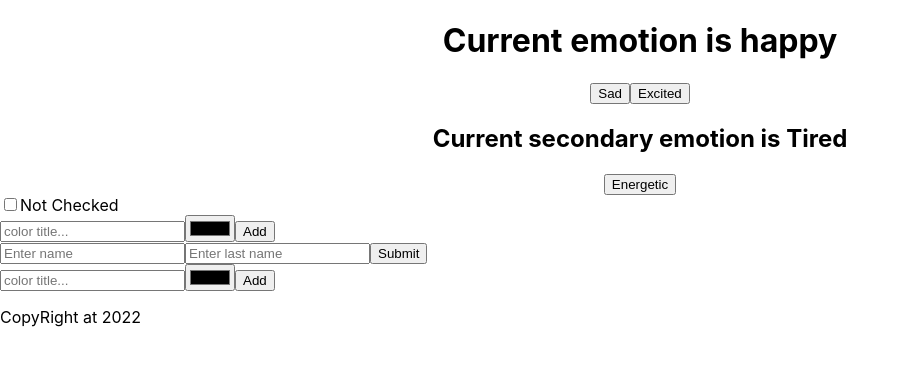
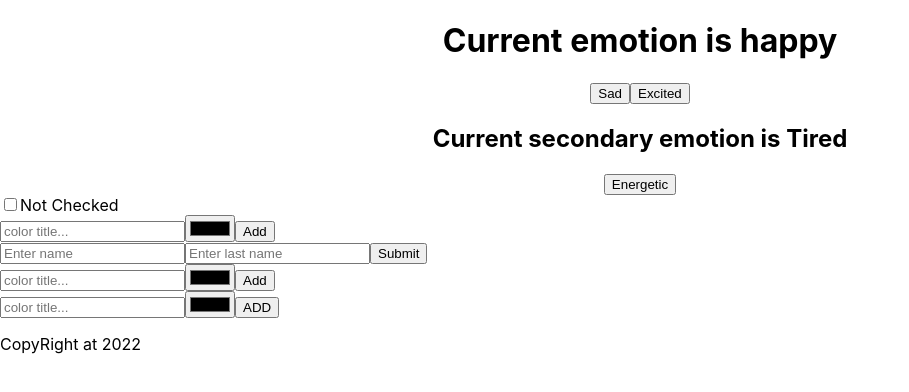
Before and after one commit to rpliszka1987/react-app, a React (Create React App) app: page / in a window 1280 px wide. Shown: the top 392 px of the page, without its empty margins (0-909 px from the left). Built offline with nearby package versions, Linux system fonts and the light colour scheme.

Commit message:
Fixed the custom from hook error and made it work

```diff
--- /dev/null
+++ b/src/CustomHook.js
@@ -0,0 +1,41 @@
+import "./App.css";
+import { useState } from "react";
+
+function useInput(initialValue) {
+  const [value, setValue] =
+    useState(initialValue);
+  return [
+    {
+      value,
+      onChange: (e) => setValue(e.target.value)
+    },
+    () => setValue(initialValue)
+  ];
+}
+
+function FormCustom() {
+  const [titleProps, resetTitle] = useInput("");
+  const [colorProps, resetColor] =
+    useInput("#000000");
+  const submit = (e) => {
+    e.preventDefault();
+    alert(
+      `${titleProps.value}, ${colorProps.value}`
+    );
+    resetTitle();
+    resetColor();
+  };
+  return (
+    <form onSubmit={submit}>
+      <input
+        {...titleProps}
+        type="text"
+        placeholder="color title..."
+      />
+      <input {...colorProps} type="color" />
+      <button>ADD</button>
+    </form>
+  );
+}
+
+export default FormCustom;
--- a/src/index.js
+++ b/src/index.js
@@ -7,6 +7,7 @@ import Form from "./Form";
 import NameForm from "./NameForm";
 import AppTwo from "./AppTwo";
 import FormState from "./FormState";
+import FormCustom from "./CustomHook"
 import reportWebVitals from "./reportWebVitals";
 
 const root = ReactDOM.createRoot(document.getElementById("root"));
@@ -17,6 +18,7 @@ root.render(
     <Form />
     <NameForm />
     <FormState />
+    <FormCustom />
     <Footer />
   </React.StrictMode>
 );
```
